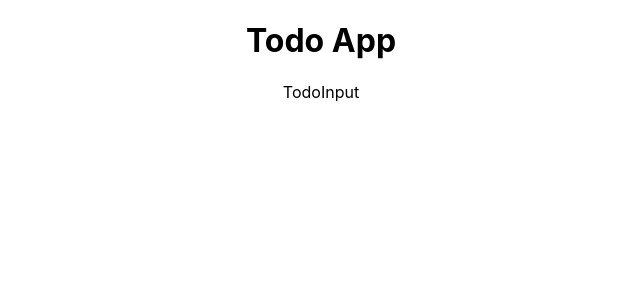
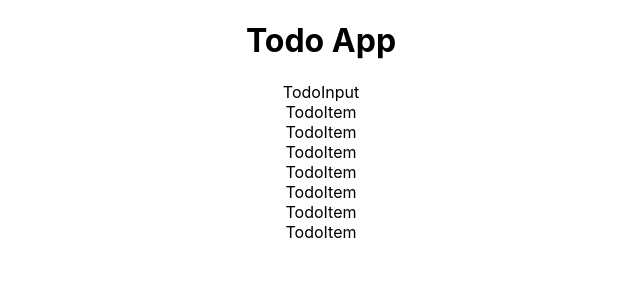
Before and after one commit to ankitsng0007/AnkitRepo, a React (Create React App) app in the folder RCT-211/Day-18/asgn/: page / in a window 1280 px wide. Shown: the top 300 px of the page, without its empty margins (319-959 px from the left). Built offline with nearby package versions, Linux system fonts and the light colour scheme; data requests are answered from the project's data file.

Commit message:
file added

```diff
--- a/RCT-211/Day-18/asgn/src/Components/TodoApp.tsx
+++ b/RCT-211/Day-18/asgn/src/Components/TodoApp.tsx
@@ -9,7 +9,7 @@ const TodoApp = () => {
 
   useEffect(()=>{
     getTodos().then((d) => {
-      console.log(d);
+      setTodos(d);
     });
   }, []);
   return (
```
